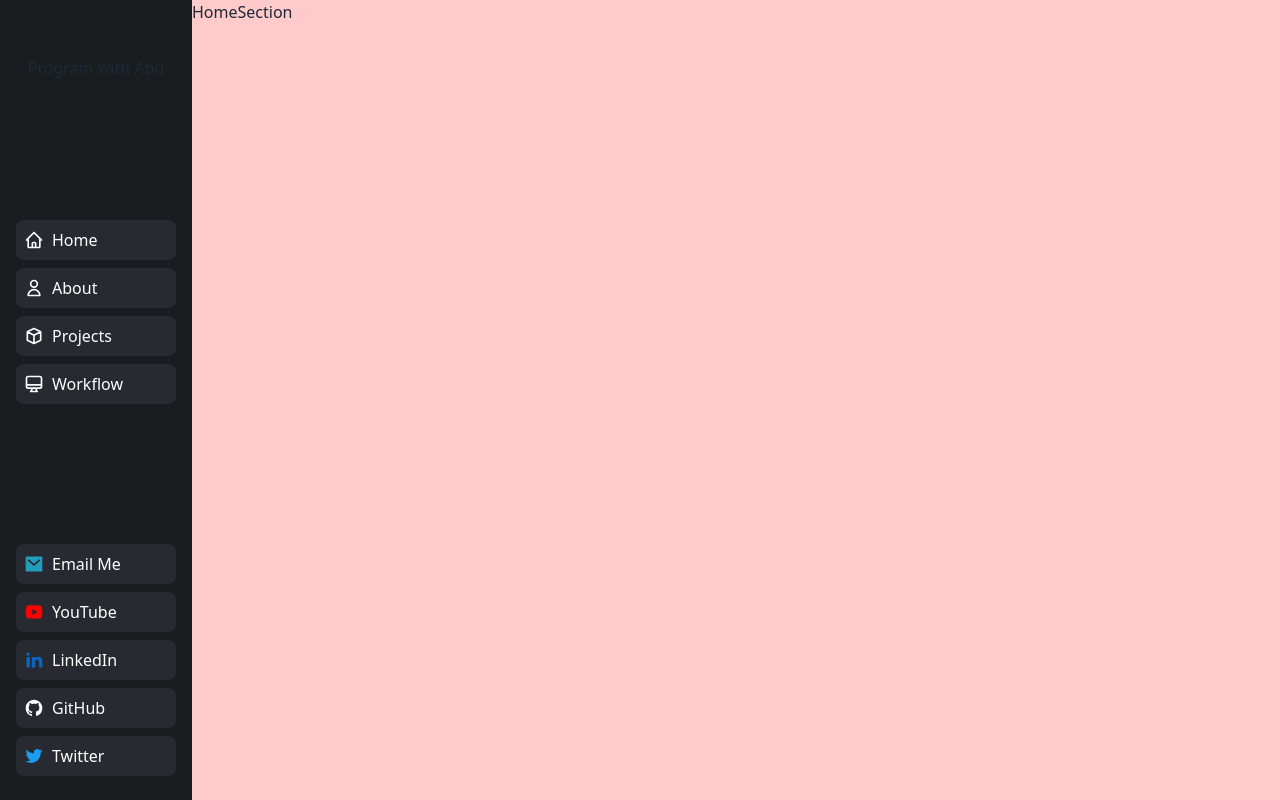
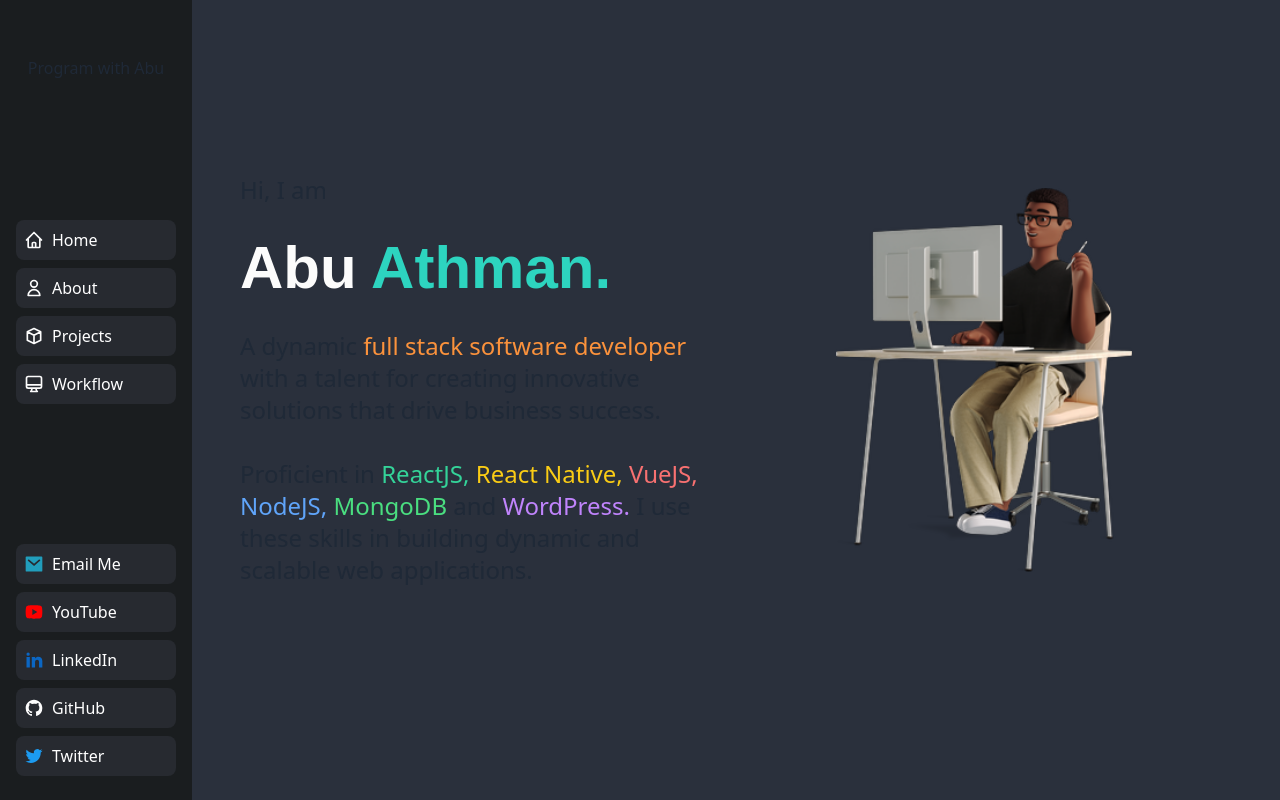
Before and after one commit to iAthman83/react-portfolio, a React (Vite) app: page / in a window 1280 px wide. Shown: the top 800 px of the page. Built offline with nearby package versions, Linux system fonts and the light colour scheme; a web font is replaced by a local one.

Commit message:
hero section

```diff
--- a/src/sections/AboutSection.jsx
+++ b/src/sections/AboutSection.jsx
@@ -12,7 +12,7 @@ const AboutSection = forwardRef((props, ref) => {
     },
   };
   return (
-    <div ref={ref} className="container mx-auto bg-grayBg py-20">
+    <div ref={ref} className="container mx-auto bg-grayBg pb-20 px-12">
       <div className="flex flex-col items-center justify-center space-y-4">
         <h1 className="text-5xl text-sideBarText font-sofia font-extrabold">
           ABOUT ME
--- a/src/sections/HomeSection.jsx
+++ b/src/sections/HomeSection.jsx
@@ -1,9 +1,36 @@
 import { forwardRef } from "react";
+import image from "../assets/man-desk.png";
 
 const HomeSection = forwardRef((props, ref) => {
   return (
-    <div ref={ref} className="container mx-auto h-screen bg-red-200">
-      HomeSection
+    <div
+      ref={ref}
+      className="container mx-auto flex h-screen bg-grayBg pb-20 pt-10 items-center px-12"
+    >
+      <div className="flex flex-1 flex-col space-y-8">
+        <h1 className="text-2xl">Hi, I am</h1>
+        <h1 className="text-6xl text-sideBarText font-sofia font-extrabold">
+          Abu <span className="text-teal-400">Athman.</span>
+        </h1>
+        <h1 className="text-2xl">
+          A dynamic{" "}
+          <span className="text-orange-400">full stack software developer</span>{" "}
+          with a talent for creating innovative solutions that drive business
+          success.
+        </h1>
+        <h1 className="text-2xl">
+          Proficient in <span className="text-emerald-400">ReactJS,</span>{" "}
+          <span className="text-yellow-400">React Native,</span>{" "}
+          <span className="text-red-400">VueJS,</span>{" "}
+          <span className="text-blue-400">NodeJS,</span>{" "}
+          <span className="text-green-400">MongoDB</span> and{" "}
+          <span className="text-purple-400">WordPress.</span> I use these skills
+          in building dynamic and scalable web applications.
+        </h1>
+      </div>
+      <div className="flex flex-1 justify-center">
+        <img className="h-96" src={image} alt="" srcset="" />
+      </div>
     </div>
   );
 });
```
Also changed, not shown: src/assets/man-desk.png (added).
